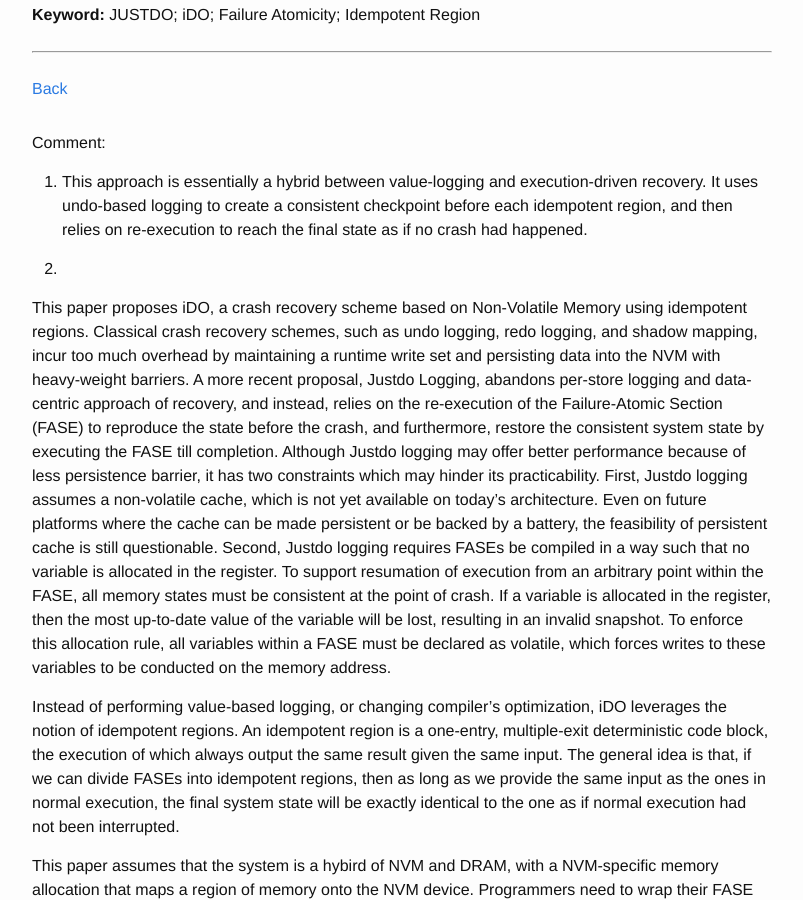
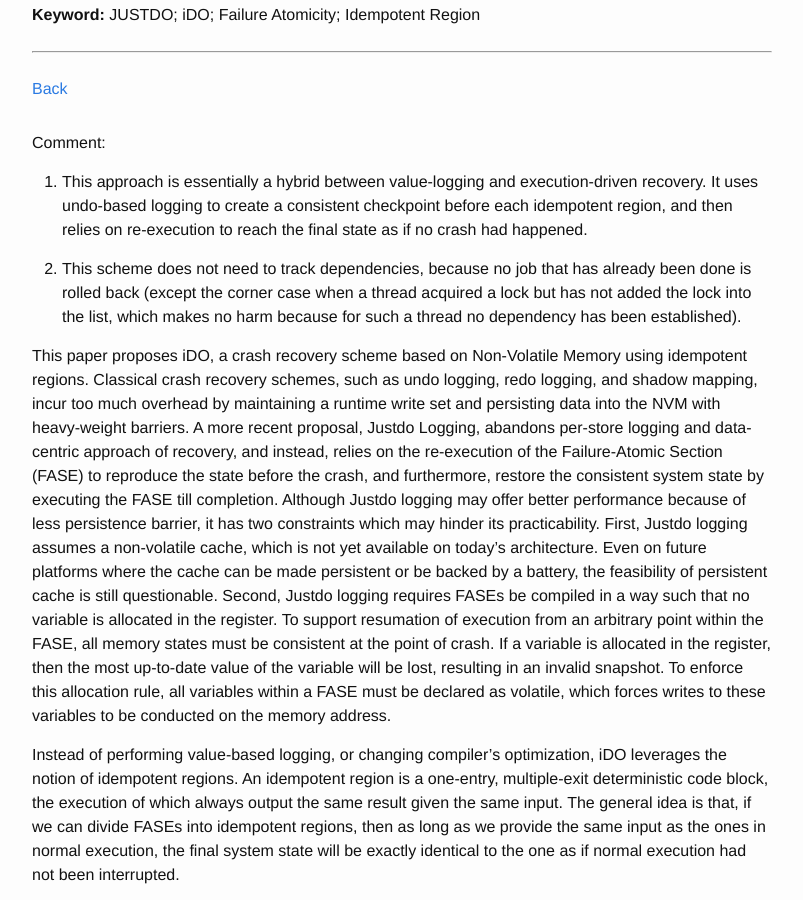
Before and after one commit to wangziqi2013/wangziqi2013.github.io, a Jekyll site: the page built from _posts/2018-08-10-ido.markdown, in a window 1280 px wide and 900 px high, scrolled down 361 px. Shown: the whole window, without its empty margins (238-1041 px from the left). Built offline with Jekyll 4.4.1, drawn with Linux system fonts in a browser that asks for light colours.

Commit message:
Adding comment

```diff
--- a/_posts/2018-08-10-ido.markdown
+++ b/_posts/2018-08-10-ido.markdown
@@ -19,7 +19,9 @@ Comment:
    to create a consistent checkpoint before each idempotent region, and then relies on re-execution to reach the final
    state as if no crash had happened.
 
-2.
+2. This scheme does not need to track dependencies, because no job that has already been done is rolled back (except
+   the corner case when a thread acquired a lock but has not added the lock into the list, which makes no harm
+   because for such a thread no dependency has been established).
 
 This paper proposes iDO, a crash recovery scheme based on Non-Volatile Memory using idempotent regions. Classical crash
 recovery schemes, such as undo logging, redo logging, and shadow mapping, incur too much overhead by maintaining a runtime
```
